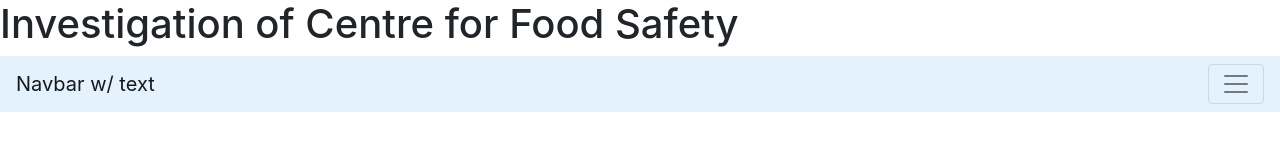
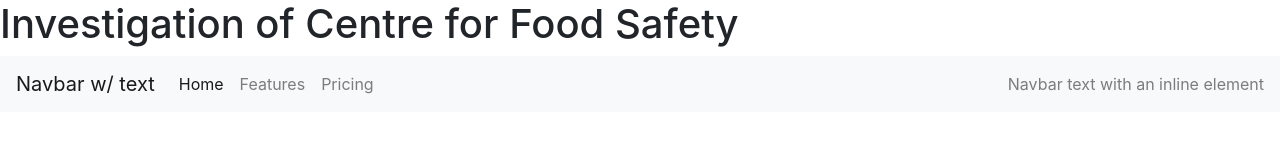
Before and after one commit to sinyunglijour3155/sinyunglijour3155.github.io, a plain HTML site: page index.html in a window 1280 px wide. Drawn offline with nearby package versions, Linux system fonts and the light colour scheme.

Commit message:
Modify navigation bar

```diff
--- a/index.html
+++ b/index.html
@@ -10,11 +10,9 @@
 
 <body>
     <h1>Investigation of Centre for Food Safety</h1>
-    <nav class="navbar navbar-light" style="background-color: #e3f2fd;">
-
+    <nav class="navbar navbar-expand-lg navbar-light bg-light">
             <a class="navbar-brand" href="#">Navbar w/ text</a>
-        <button class="navbar-toggler" type="button" data-toggle="collapse" data-target="#navbarText"
-            aria-controls="navbarText" aria-expanded="false" aria-label="Toggle navigation">
+            <button class="navbar-toggler" type="button" data-toggle="collapse" data-target="#navbarText" aria-controls="navbarText" aria-expanded="false" aria-label="Toggle navigation">
               <span class="navbar-toggler-icon"></span>
             </button>
             <div class="collapse navbar-collapse" id="navbarText">
@@ -29,6 +27,9 @@
                   <a class="nav-link" href="#">Pricing</a>
                 </li>
               </ul>
+              <span class="navbar-text">
+                Navbar text with an inline element
+              </span>
             </div>
           </nav>
 </body>
```
Lines whose indentation alone changed are shown as unchanged.
